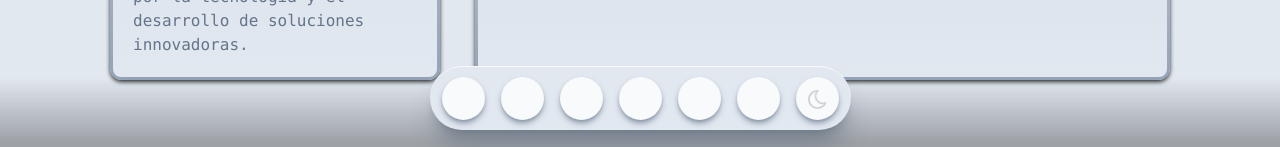
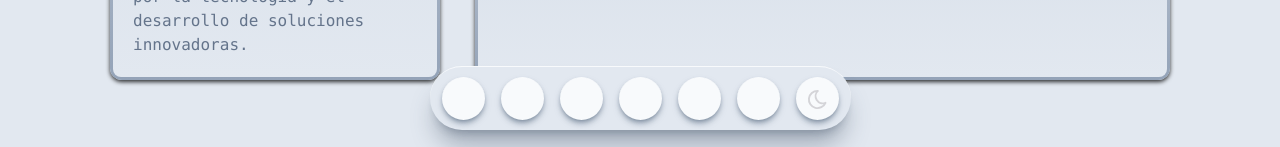
Before and after one commit to MatiasCorpu/portfolio, a React (Vite) app: page /home in a window 1280 px wide. Shown: the part 650-797 px from the top of the page. Built offline with nearby package versions, Linux system fonts and the light colour scheme.

Commit message:
update project

```diff
--- a/src/App.jsx
+++ b/src/App.jsx
@@ -171,9 +171,7 @@ function App() {
   ];
 
   return (
-    <div className="bg-slate-200 flex items-center justify-center w-full relative dark:bg-zinc-900">
-
-
+    <div className="bg-slate-200 flex items-center justify-center w-full dark:bg-zinc-900">
       <BrowserRouter>
         <Routes>
           <Route path='/home' element={<Home items={programingLanguages} />} />
--- a/src/components/ui/Floating-dock.tsx
+++ b/src/components/ui/Floating-dock.tsx
@@ -84,7 +84,8 @@ const FloatingDockDesktop = ({
 
   return (
     (
-      <footer className="h-20 fixed flex items-end justify-center w-full bg-gradient-to-t from-transparent/30 from-10% via-transparent via-90% to-transparent to-100% bottom-0">
+      <footer className="h-20 fixed flex items-end justify-center w-full bottom-0">
+      {/* aca va lo borroso */}
 
         <motion.div
           onMouseMove={(e) => mouseX.set(e.pageX)}
--- a/tailwind.config.js
+++ b/tailwind.config.js
@@ -24,9 +24,20 @@ export default {
 
       animation: {
         wiggle: 'wiggle 1s ease-in-out infinite',
-      }
+      },
+
+      backgroundImage: {
+        'custom-grid': `
+          linear-gradient(0deg, transparent 24%, var(--color, #E1E1E1) 25%, var(--color, #E1E1E1) 26%, transparent 27%, transparent 74%, var(--color, #E1E1E1) 75%, var(--color, #E1E1E1) 76%, transparent 77%, transparent),
+          linear-gradient(90deg, transparent 24%, var(--color, #E1E1E1) 25%, var(--color, #E1E1E1) 26%, transparent 27%, transparent 74%, var(--color, #E1E1E1) 75%, var(--color, #E1E1E1) 76%, transparent 77%, transparent)
+        `,
+      },
+      backgroundSize: {
+        'custom-grid': '55px 55px',
+      },
 
     },
   },
+
   plugins: [],
 }
```
